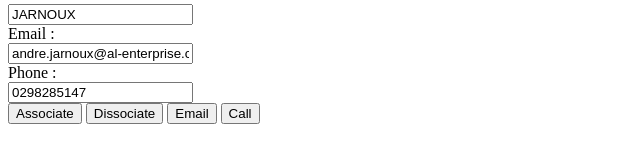
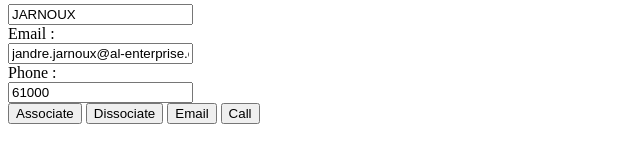
Before and after one commit to ajarnoux/crmtsprod, a website: page src/index.html in a window 1280 px wide. Shown: the part 172-334 px from the top of the page, 0-640 px from the left. Drawn offline with Linux system fonts and the light colour scheme.

Commit message:
Update index.html

```diff
--- a/src/index.html
+++ b/src/index.html
@@ -1,6 +1,6 @@
 <!DOCTYPE html>
 <html>
-<script type="text/javascript" src="/jamc/personalized/akio/externalcrm/js/integration.js"></script>
+<script type="text/javascript" src="https://ale-brest-ts-prod.ale-connect.com/jamc/personalized/akio/externalcrm/js/integration.js"></script>
 <script type="text/javascript">
 
 function associate() {
@@ -63,9 +63,9 @@ label,input  {
 		<label>Lastname :</label>
 		<input type="text" id="lastname" value="JARNOUX" />
 		<label>Email :</label>
-		<input type="text" id="email" value="andre.jarnoux@al-enterprise.com" />
+		<input type="text" id="email" value="jandre.jarnoux@al-enterprise.com" />
 		<label>Phone :</label>
-		<input type="text" id="phoneNumber" value="0298285147" />
+		<input type="text" id="phoneNumber" value="61000" />
 		<div id="actions">
 			<button onclick="associate()">Associate</button>
 			<button onclick="dissociate()">Dissociate</button>
```
